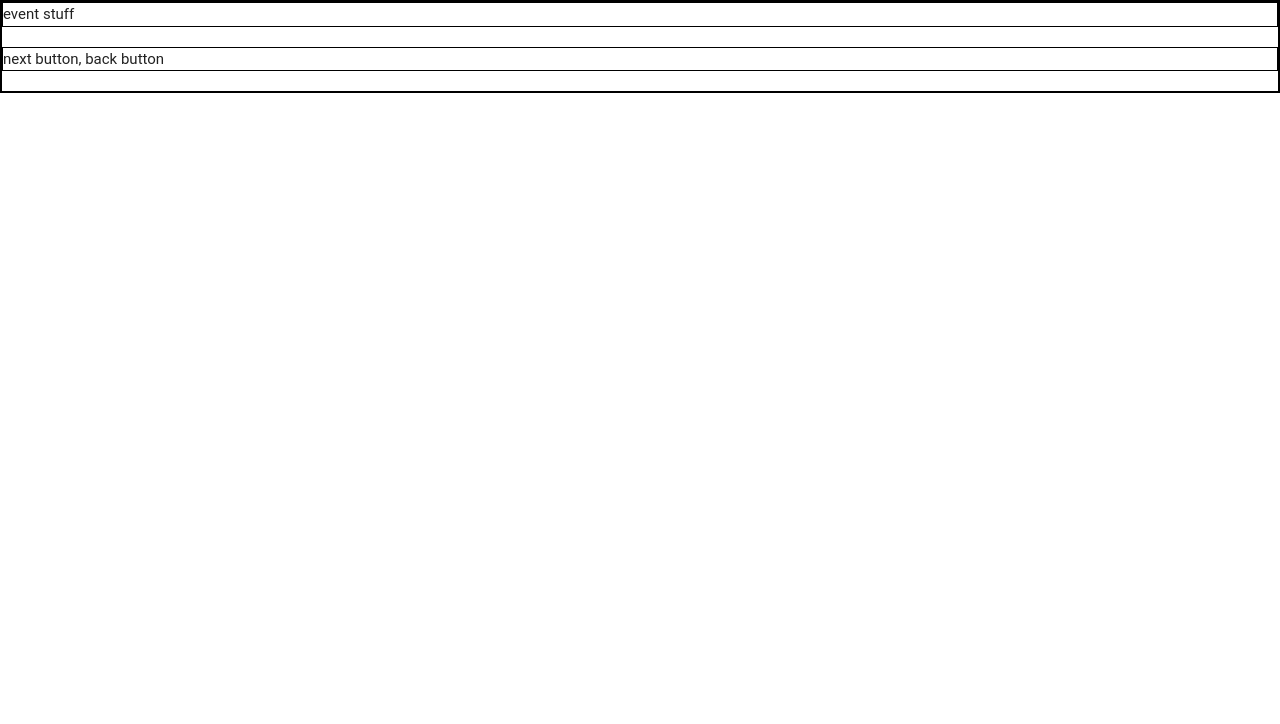
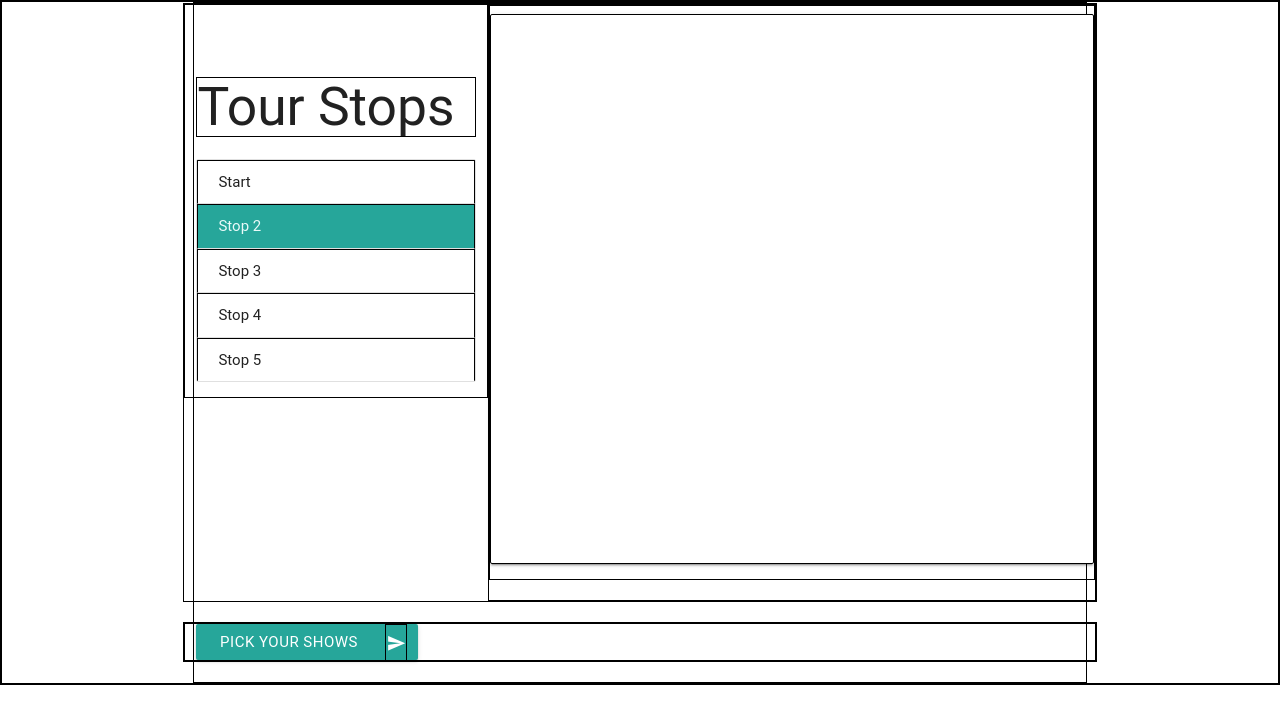
Before and after one commit to marymiller1954/TourNotes, a PHP site: page /index3.html in a window 1280 px wide. Shown: the top 724 px of the page. Run offline with PHP 8.4, Linux system fonts and the light colour scheme; some libraries are stand-ins or nearby versions; some web fonts are replaced.

Commit message:
so fresh and so clean, left side done

```diff
--- a/assets/css/style2.css
+++ b/assets/css/style2.css
@@ -9,6 +9,6 @@ container {
 	margin-top: 75px;
 }
 
-#sumbitMapBtn {
-	margin-top: 5px;
+#eventsBox {
+	height: 550px;
 }
--- a/index3.html
+++ b/index3.html
@@ -1,7 +1,6 @@
 <!DOCTYPE html>
 <html lang="en">
 <head>
-	<title>Events Page</title>
 
 	<meta charset="UTF-8" name="viewport" content="width=device-width, initial-scale=1, maximum-scale=1.0"/>
 	<title>Events Page</title>
@@ -16,18 +15,60 @@
 	<!-- Team CSS -->
 	<link href="assets/css/style2.css" type="text/css" rel="stylesheet">
 
-
 </head>
 <body>
 
-	<div class="row"> event stuff</div>
 
-	<div class="row"> next button, back button</div>
+<div class="container">
+    <div class="row" id="contentRow">
+        <div class="col s4">
+
+            <br><br>
+            <h2>Tour Stops</h2>
+
+            <ul class="collection" id="">
+		      <li class="collection-item">Start</li>
+		      <li class="collection-item active">Stop 2</li>
+		      <li class="collection-item">Stop 3</li>
+		      <li class="collection-item">Stop 4</li>
+		      <li class="collection-item">Stop 5</li>
+   			</ul>
+
+
+        </div>
+
+      <!-- Event Panel-->
+        <div class="col s8">
+            <div class= "row">
+            	<!-- Events Box -->
+            	<div class="card-panel" id = "eventsBox"></div>
+        	</div>
+        <!-- end content col div -->
+        </div>
+    <!--end content row div -->
+    </div>
+
+	<!--Button row-->
+	<div class="row" id="btnRow">
+
+		<div class="col s12">
+	      	<button class="btn waves-effect waves-light col s3" id ="toEventsBtn" type="submit" name="action">Pick Your Shows
+	          <i class="material-icons right">send</i>
+	      	</button>
+
+		<!-- end btn col div -->
+	    </div>
+	<!-- End btn row div-->
+	</div>
+
+<!-- container div -->
+</div>
 
 <!-- JS Script Links -->
+<script type="text/javascript" src="https://code.jquery.com/jquery-2.1.1.min.js"></script>
 
-<script type="text/javascript" src="https://code.jquery.com/jquery-2.1.1.min.js"></script>
-      <script src="https://cdnjs.cloudflare.com/ajax/libs/materialize/0.97.7/js/materialize.min.js"></script>
+<script src="https://cdnjs.cloudflare.com/ajax/libs/materialize/0.97.7/js/materialize.min.js"></script>
+
 <script type="text/javascript" src="assets/javascript/mapPage.js"></script>
 
 </body>
```
Also changed, not shown: Index2.html (+20 -11 lines).
